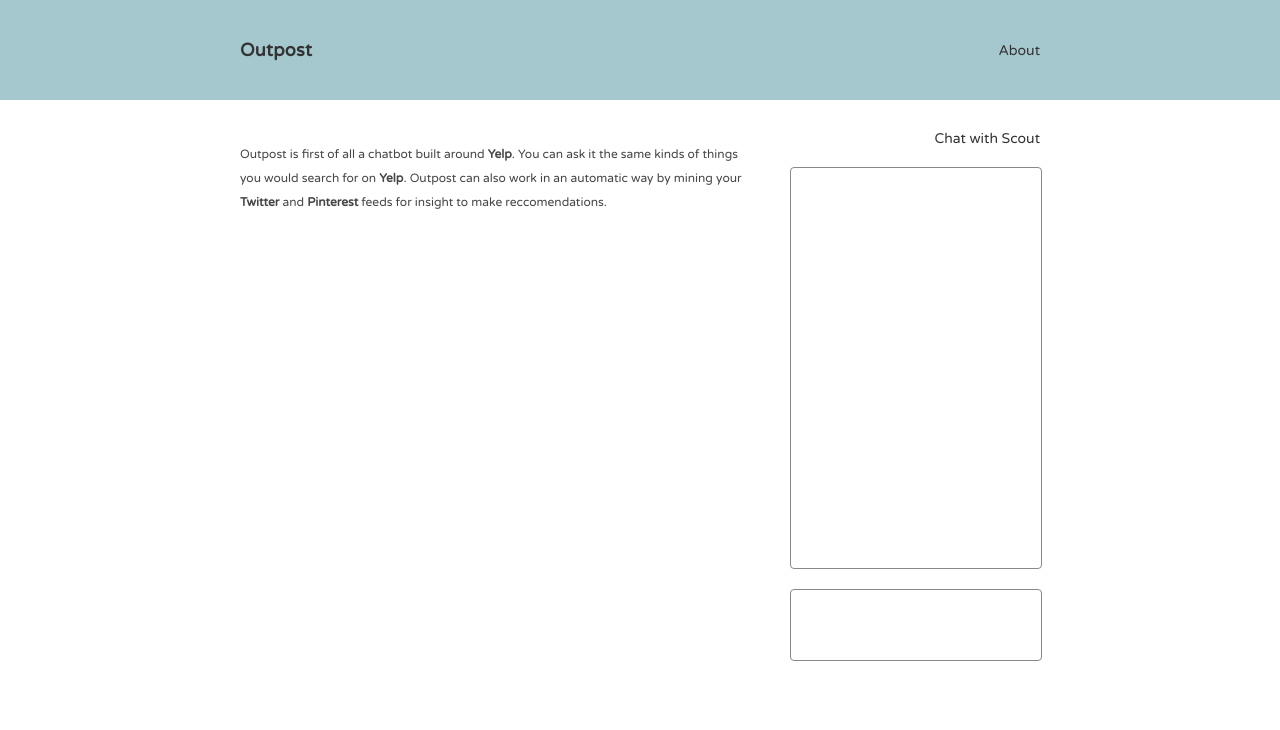
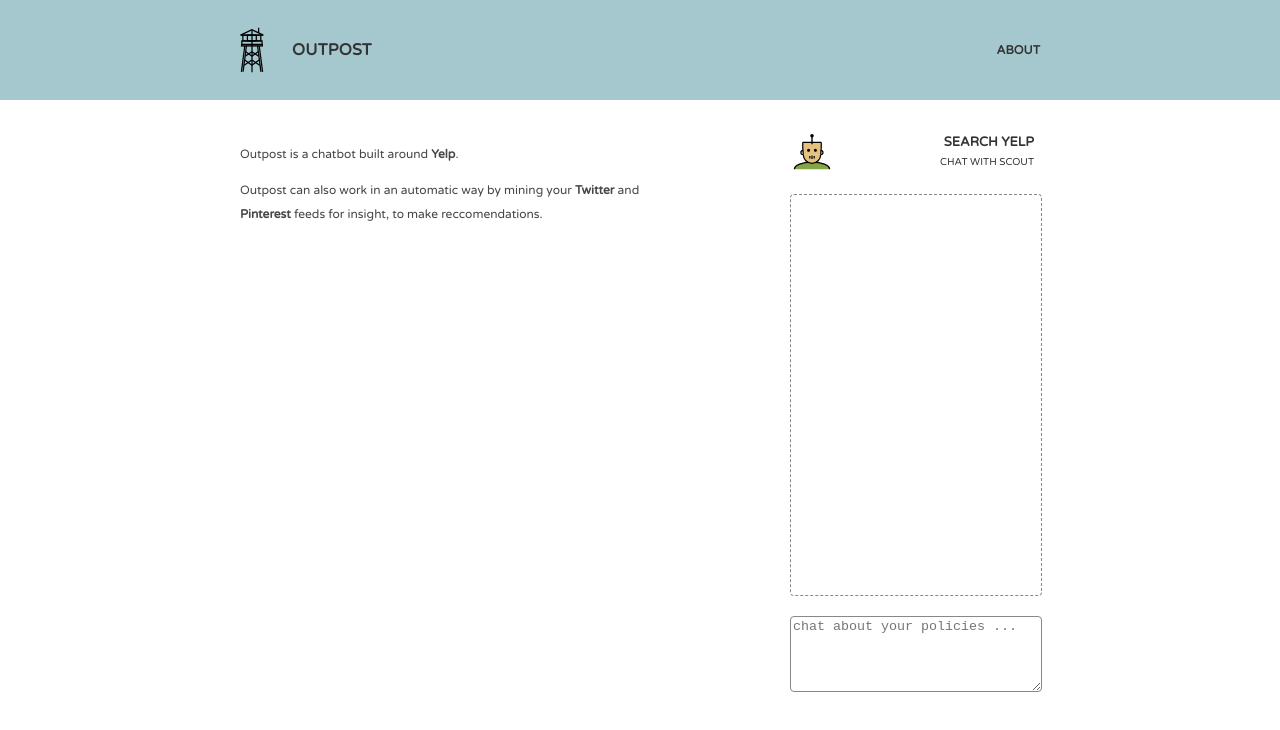
Before and after one commit to antonmc/outpost, a website: page public/index.html in a window 1280 px wide. Drawn offline with Linux system fonts and the light colour scheme.

Commit message:
progress, design

```diff
--- a/public/index.html
+++ b/public/index.html
@@ -15,7 +15,7 @@
         <div class="bannerContent">
             <div class="brand">
 
-                <!-- <img src="https://ace-common-production-20161206-084113.ng.bluemix.net/cache/784-1688551103/api/v4/img/bluemix-logo-2016-feb.svg" class="logo"> -->
+                <img src="images/outpost.svg" class="logo">
                 <div class="brandname"> <strong>Outpost</strong></div>
             </div>
 
@@ -30,13 +30,22 @@
         <div class="divide">
             <div class="concepts">
                 <div class="welcome">
-                    <p>Outpost is first of all a chatbot built around <strong>Yelp</strong>. You can ask it the same kinds of things you would search for on <strong>Yelp</strong>. Outpost can also work in an automatic way by mining your <strong>Twitter</strong> and <strong>Pinterest</strong> feeds for insight to make reccomendations.</p>
+                    <p>Outpost is a chatbot built around <strong>Yelp</strong>. </p>
+                    <p>Outpost can also work in an automatic way by mining your <strong>Twitter</strong> and <strong>Pinterest</strong> feeds for insight, to make reccomendations.</p>
                 </div>
             </div>
             <div class="conversation">
-                <div class="conversation-title">Chat with Scout</div>
+                <div class="conversation-title-area">
+                    <div class="conversation-image"><img class="conversation-icon" src="images/scout.svg">
+                    </div>
+                    <div class="conversation-description">
+                        <div class="conversation-header">Search Yelp</div>
+
+                        <div class="conversation-title">Chat with Scout</div>
+                    </div>
+                </div>
                 <div class="conversation-flow"></div>
-                <div class="conversation-input"></div>
+                <textarea rows="4" id="chatMessage" class="conversation-input" placeholder="chat about your policies ... " onkeypress="return newEvent(event)"></textarea>
             </div>
         </div>
 
--- a/public/stylesheets/style.css
+++ b/public/stylesheets/style.css
@@ -42,7 +42,7 @@ html {
 
 .brand {
     color: #333;
-    font-size: 18px;
+    font-size: 16px;
     letter-spacing: 0.3px;
     word-spacing: 1.5px;
     /*    font-weight: 600;*/
@@ -50,11 +50,13 @@ html {
     display: flex;
     flex-direction: row;
     align-items: center;
+    text-transform: uppercase;
 }
 
 .logo {
     margin: 14px;
-    height: 38px
+    height: 52px;
+    margin-left: -14px;
 }
 
 .search {
@@ -72,8 +74,10 @@ html {
     flex-direction: row;
     align-items: flex-end;
     align-content: flex-end;
-    font-size: 14px;
+    font-size: 12px;
+    font-weight: bold;
     justify-content: flex-end;
+    text-transform: uppercase;
 }
 
 .link {
@@ -193,8 +197,8 @@ a {
 /* - - - - - - - - - - */
 
 .concepts {
-    width: 510px;
-    margin-right: 40px;
+    width: 450px;
+    margin-right: 100px;
 }
 
 
@@ -206,17 +210,52 @@ a {
     flex-direction: column;
 }
 
+.conversation-title-area {
+    display: flex;
+    flex-direction: row;
+}
+
+.conversation-image {
+    display: flex;
+    flex-direction: column;
+    justify-content: center;
+}
+
+.conversation-icon {
+    height: 44px;
+}
+
+.conversation-description {
+    display: flex;
+    flex-direction: column;
+    width: 200px;
+    justify-content: center;
+}
+
+.conversation-header {
+    display: flex;
+    color: #333;
+    flex-direction: row;
+    font-size: 13px;
+    font-weight: bold;
+    justify-content: flex-end;
+    text-transform: uppercase;
+    line-height: 20px;
+}
+
 .conversation-title {
     display: flex;
     color: #333;
     flex-direction: row;
-    font-size: 14px;
+    font-size: 10px;
     justify-content: flex-end;
+    line-height: 20px;
+    text-transform: uppercase;
 }
 
 .conversation-flow {
     display: flex;
-    border: 1px solid #888;
+    border: 1px dashed #888;
     height: 400px;
     width: 250px;
     border-radius: 4px;
@@ -227,7 +266,10 @@ a {
     display: flex;
     border: 1px solid #888;
     height: 70px;
-    width: 250px;
+    width: 246px;
     border-radius: 4px;
     margin-top: 20px;
 }
+
+
+}
```
Also changed, not shown: app.js (+22 -1 lines), public/images/outpost.svg (added), public/images/scout.svg (added), public/src/outpost.js (added), 1 other file.
